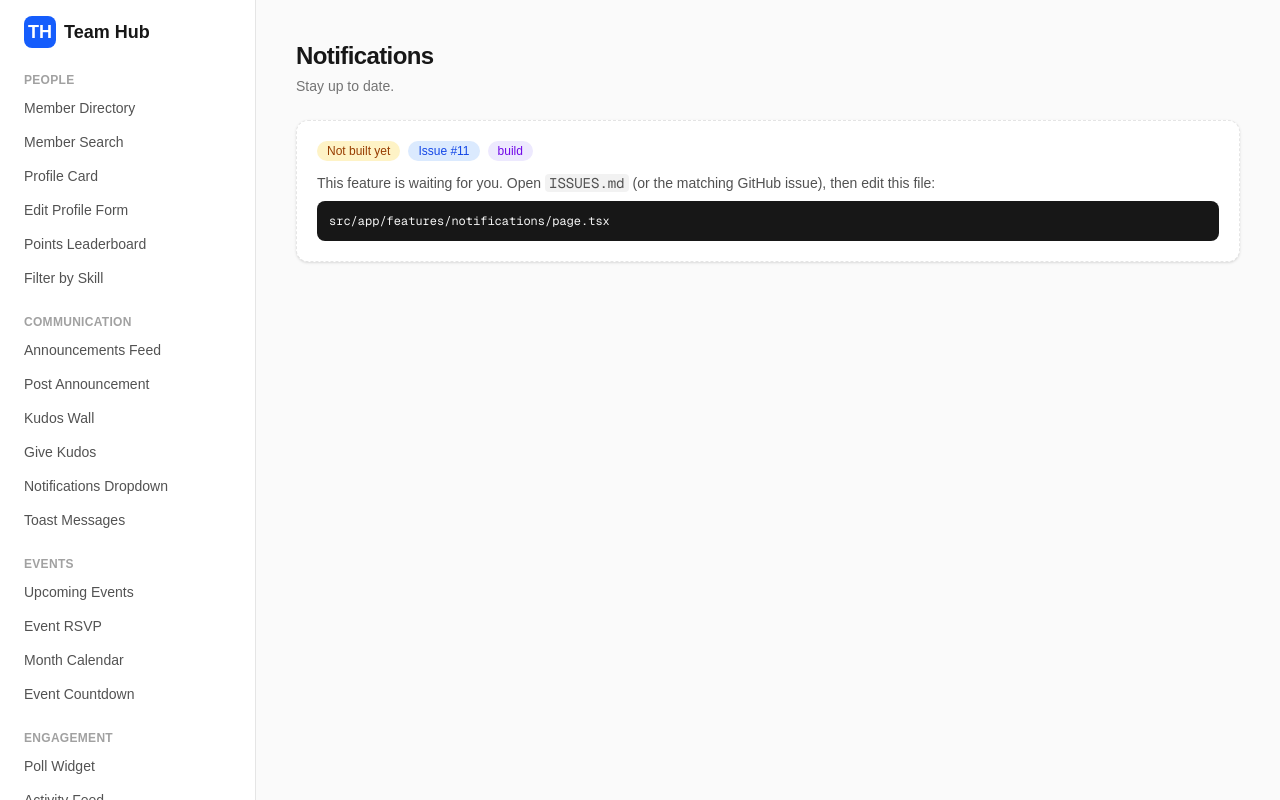
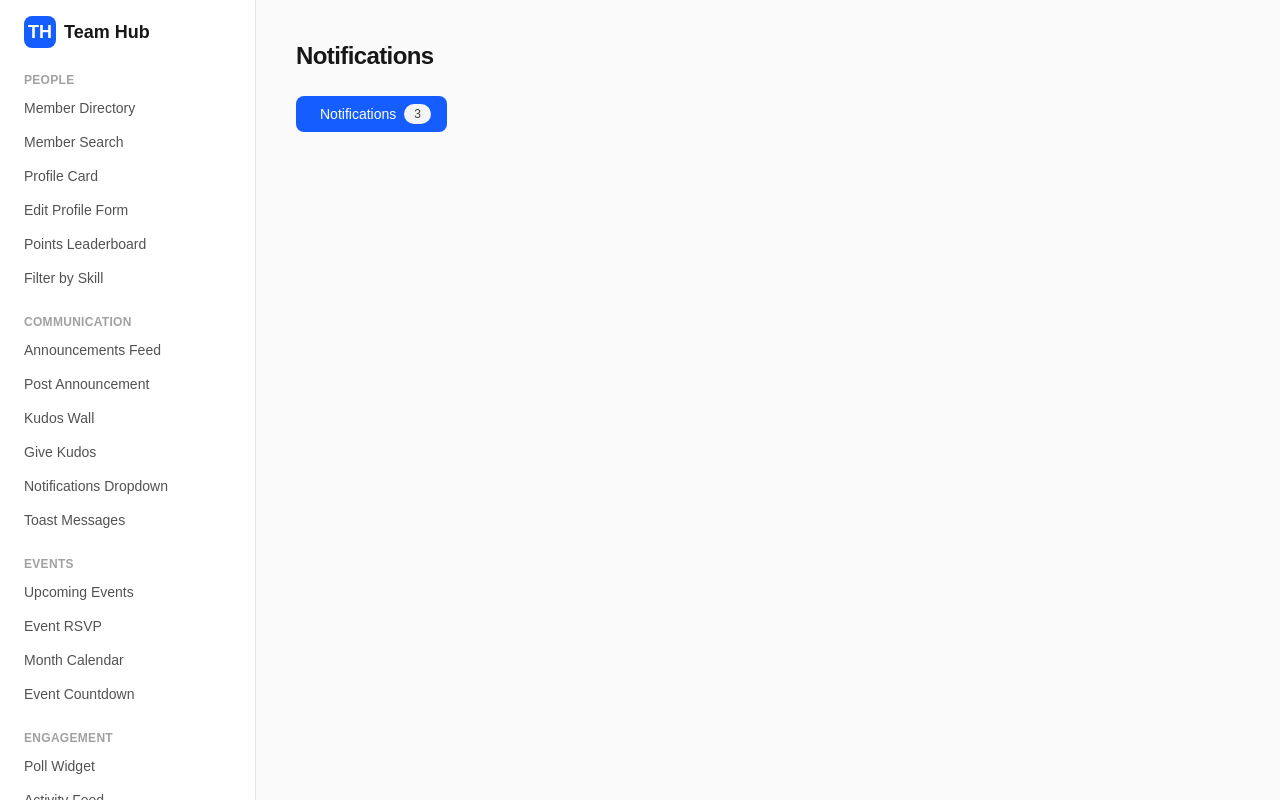
Before and after one commit to mainawycliffe/lovelace-project, a Next.js app: page /features/notifications in a window 1280 px wide. Shown: the top 800 px of the page. Built offline with nearby package versions, Linux system fonts and the light colour scheme.

Commit message:
added a notifications button

```diff
--- /dev/null
+++ b/src/app/features/notifications/page.js
@@ -0,0 +1,81 @@
+"use client";
+
+import React, { useState } from "react";
+
+import { Button, Badge, Card, PageHeader } from "@/components/ui";
+
+export default function NotificationsPage() {
+  const [notifications, setNotifications] = useState([
+    { id: 1, text: "Someone liked your post", isUnread: true },
+    { id: 2, text: "New comment on your assignment", isUnread: true },
+    { id: 3, text: "Class project deadline extended", isUnread: true },
+    { id: 4, text: "Backend assignment due in 1 day", isUnread: false },
+  ]);
+
+  const [showDropdown, setShowDropdown] = useState(false);
+
+  const unreadCount = notifications.filter((n) => n.isUnread === true).length;
+
+  function handleMarkAllRead() {
+    const updated = notifications.map((n) => {
+      return { ...n, isUnread: false };
+    });
+    setNotifications(updated);
+  }
+
+  return (
+    <div className="manin-page-container">
+      <PageHeader
+        title="Notifications"
+        description="View your latest updates"
+      />
+
+      <div className="dropdown-wrapper">
+        <Button
+          data-testid="bell-button"
+          onClick={() => setShowDropdown(!showDropdown)}
+          className="bell-toggle-btn"
+        >
+          <span className="bell-icon"></span>
+          <span>Notifications</span>
+
+          {unreadCount > 0 && (
+            <Badge data-testid="unread-badge">{unreadCount}</Badge>
+          )}
+        </Button>
+
+        {showDropdown && (
+          <Card
+            data-testid="notification-dropdown"
+            className="anotifications-box"
+          >
+            <div className="dropdown-header">
+              <span className="dropdown-title">Your Updates</span>
+
+              {unreadCount > 0 && (
+                <Button
+                  data-testid="mark-all-read-btn"
+                  onClick={handleMarkAllRead}
+                  className="clear-btn"
+                >
+                  Mark all read
+                </Button>
+              )}
+            </div>
+
+            <ul className="notifications-list">
+              {notifications.map((n) => (
+                <li
+                  key={n.id}
+                  className={n.isUnread ? "unread-item" : "read-item"}
+                >
+                  {n.text} {n.isUnread}
+                </li>
+              ))}
+            </ul>
+          </Card>
+        )}
+      </div>
+    </div>
+  );
+}
--- a/src/app/features/notifications/page.tsx
+++ /dev/null
@@ -1,14 +0,0 @@
-import { PageHeader } from "@/components/ui";
-import { FeatureStub } from "@/components/FeatureStub";
-
-// Issue #11: Notifications
-// TODO: build this feature, then delete <FeatureStub /> below.
-// See ISSUES.md for the full spec, and src/app/features/example-notes for the pattern.
-export default function NotificationsPage() {
-  return (
-    <div>
-      <PageHeader title="Notifications" subtitle="Stay up to date." />
-      <FeatureStub slug="notifications" />
-    </div>
-  );
-}
```
Also changed, not shown: 1 other file (tests, documents, lock files or other folders).
